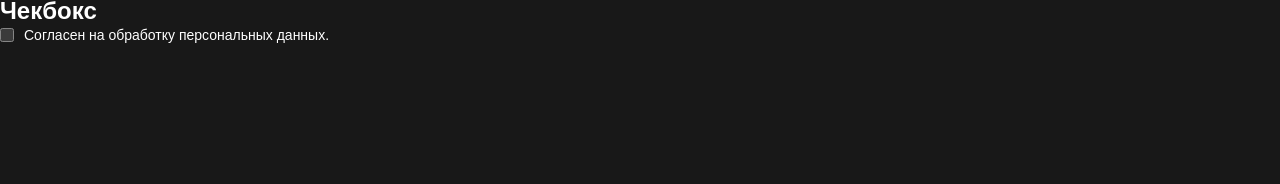
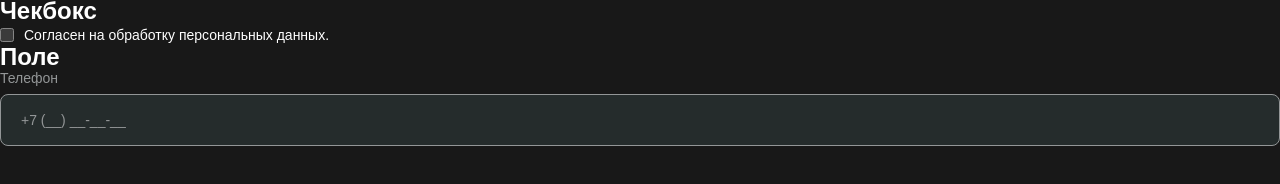
Before and after one commit to AlexanderKoldin/tank-landing, a website built with Vite: page ui-kit.html in a window 1280 px wide. Shown: the part 92-276 px from the top of the page. Built offline with nearby package versions, Linux system fonts and the light colour scheme; a web font is replaced by a local one.

Commit message:
feat: add field block with base styles

```diff
--- /dev/null
+++ b/src/styles/blocks/_field.scss
@@ -0,0 +1,27 @@
+.field {
+  display: flex;
+  flex-direction: column;
+  gap: 8px;
+}
+
+.field__label {
+  font-size: 14px;
+  line-height: 1.1;
+  color: var(--color-text-muted);
+}
+
+.field__input {
+  inline-size: 100%;
+  min-block-size: 52px;
+  padding-block: 14px;
+  padding-inline: 20px;
+  border: 1px solid var(--color-text-muted);
+  border-radius: 8px;
+  background-color: var(--color-surface-raised);
+  font-size: 14px;
+  color: var(--color-text);
+}
+
+.field__input::placeholder {
+  color: var(--color-text-muted);
+}
--- a/src/styles/main.scss
+++ b/src/styles/main.scss
@@ -3,3 +3,4 @@
 @use "base";
 @use "blocks/button";
 @use "blocks/checkbox";
+@use "blocks/field";
--- a/ui-kit.html
+++ b/ui-kit.html
@@ -102,6 +102,19 @@
       >
     </label>
 
+    <h2>Поле</h2>
+
+    <label class="field">
+      <span class="field__label">Телефон</span>
+      <input
+        class="field__input"
+        type="tel"
+        name="phone"
+        placeholder="+7 (__) __-__-__"
+        autocomplete="tel"
+      />
+    </label>
+
     <script type="module" src="/src/main.js"></script>
   </body>
 </html>
```
Also changed, not shown: 1 other file.
